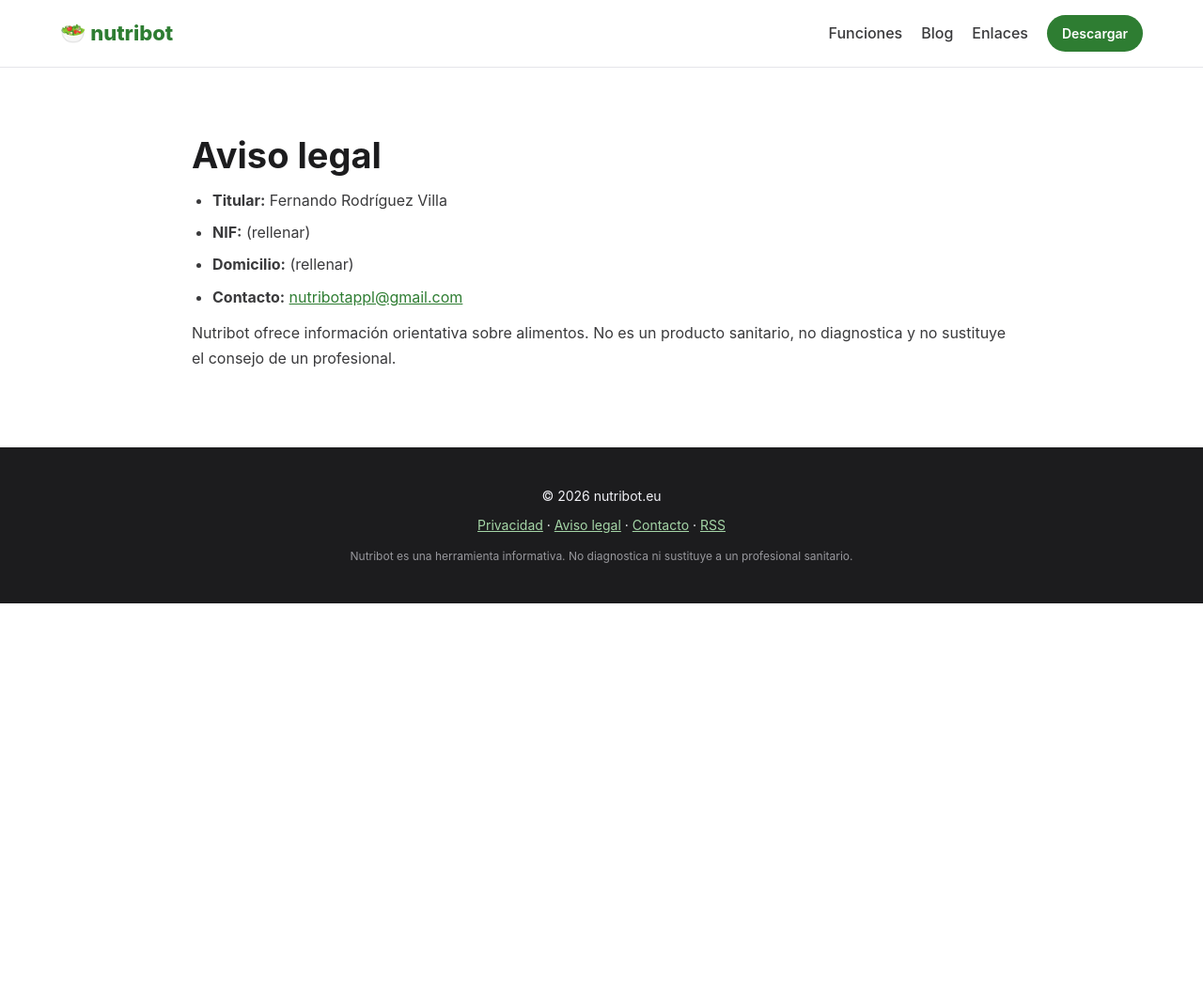
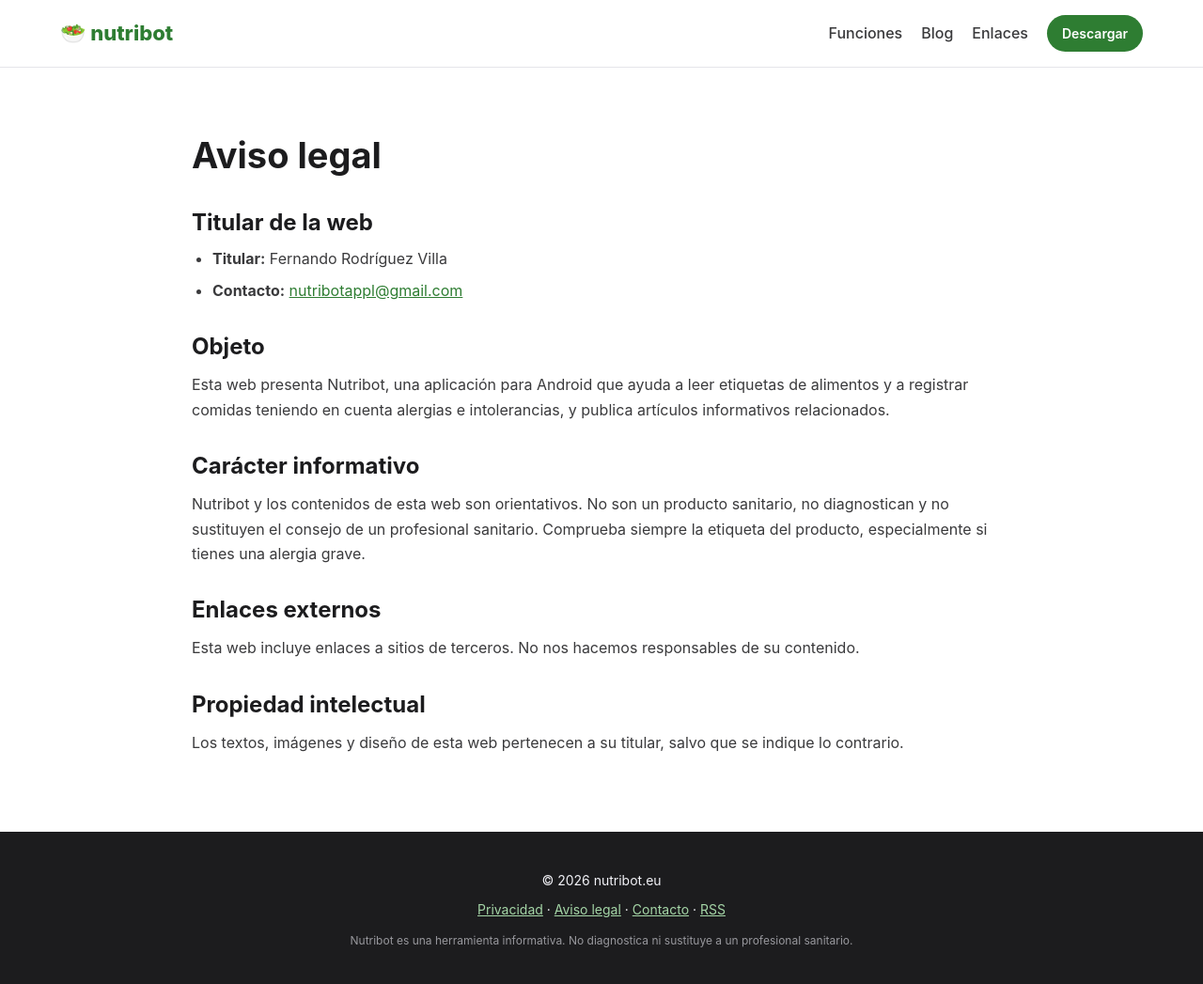
Before and after one commit to ferrodvilla-sys/nutribot-web, a Jekyll site: the page built from aviso-legal.md, in a window 1280 px wide and 1051 px high. Shown: the top 1047 px of the window at 94% size. Built offline with Jekyll 4.4.1, drawn with Linux system fonts in a browser that asks for light colours.

Commit message:
Aviso legal con nombre y email
Co-Authored-By: Claude Opus 5.5 (1M context) <noreply@anthropic.com>
Claude-Session: https://claude.ai/code/session_01JoFTPmvYFjAkogcBdLwJw1

```diff
--- a/aviso-legal.md
+++ b/aviso-legal.md
@@ -8,13 +8,25 @@ permalink: /aviso-legal/
 
 # Aviso legal
 
-<!-- RELLENA: en España la LSSI exige identificar al titular de la web. -->
+## Titular de la web
 
-- **Titular:** Fernando Rodríguez Villa
-- **NIF:** (rellenar)
-- **Domicilio:** (rellenar)
+- **Titular:** {{ site.author }}
 - **Contacto:** [{{ site.contact_email }}](mailto:{{ site.contact_email }})
 
-Nutribot ofrece información orientativa sobre alimentos. No es un producto sanitario, no diagnostica y no sustituye el consejo de un profesional.
+## Objeto
+
+Esta web presenta Nutribot, una aplicación para Android que ayuda a leer etiquetas de alimentos y a registrar comidas teniendo en cuenta alergias e intolerancias, y publica artículos informativos relacionados.
+
+## Carácter informativo
+
+Nutribot y los contenidos de esta web son orientativos. No son un producto sanitario, no diagnostican y no sustituyen el consejo de un profesional sanitario. Comprueba siempre la etiqueta del producto, especialmente si tienes una alergia grave.
+
+## Enlaces externos
+
+Esta web incluye enlaces a sitios de terceros. No nos hacemos responsables de su contenido.
+
+## Propiedad intelectual
+
+Los textos, imágenes y diseño de esta web pertenecen a su titular, salvo que se indique lo contrario.
 
 </section>
```
